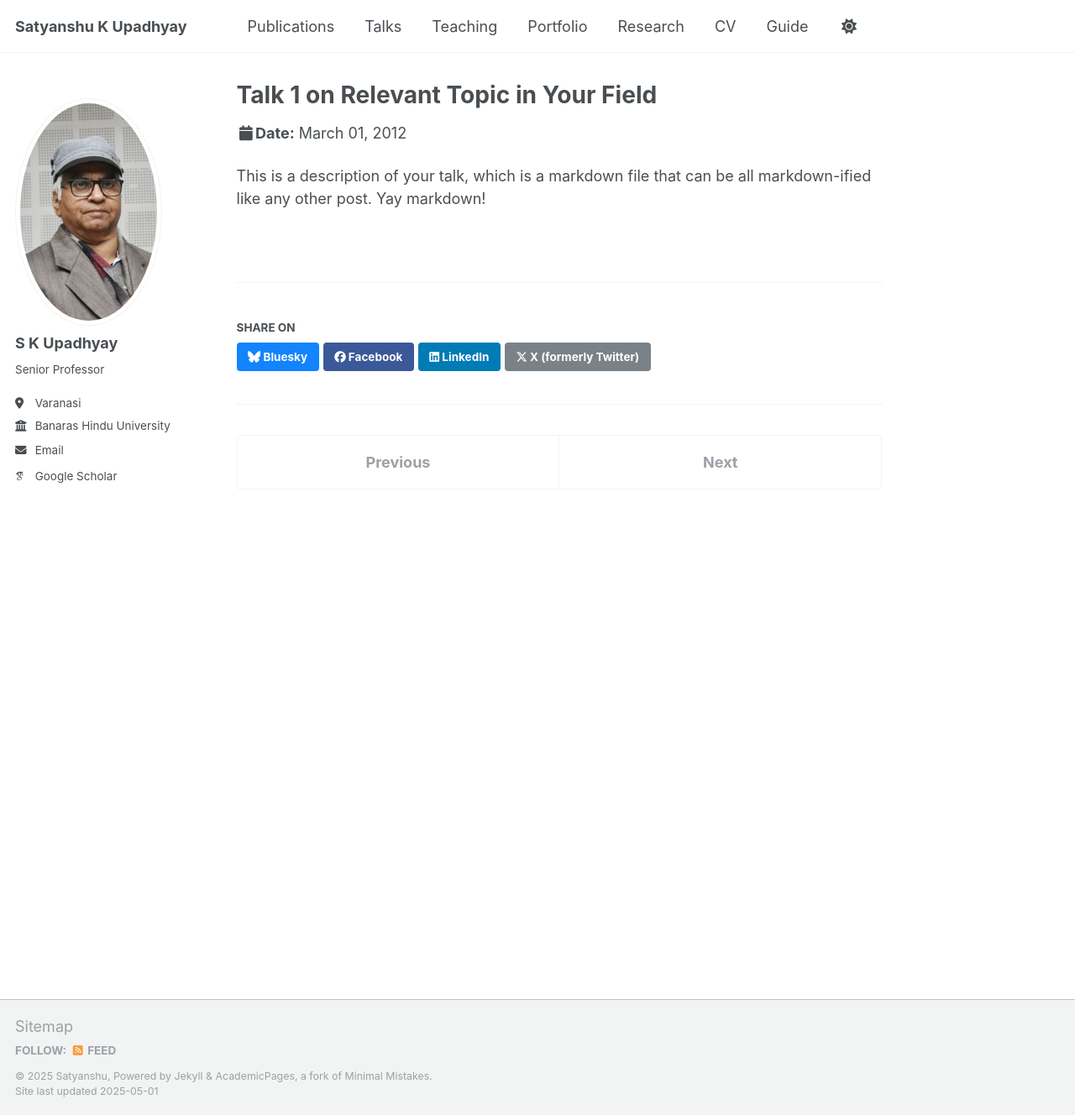
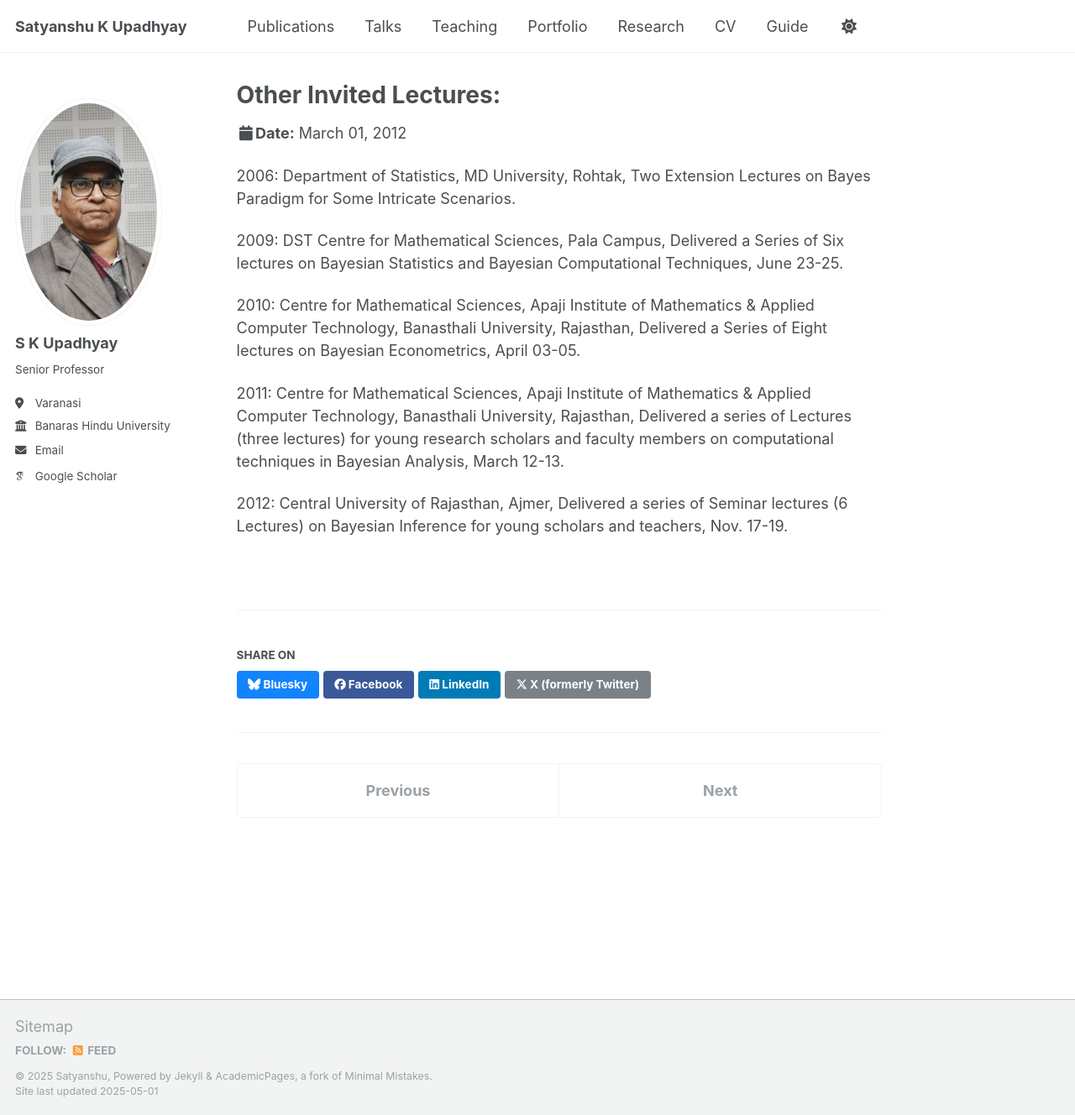
Before and after one commit to satyanshukupadhyay/satyanshukupadhyay, a Jekyll site: the page built from _talks/2012-03-01-talk-1.md, in a window 1280 px wide and 1328 px high. Shown: the whole window at 84% size. Built offline with Jekyll 4.4.1, drawn with Linux system fonts in a browser that asks for light colours; some web fonts are replaced.

Commit message:
Update 2012-03-01-talk-1.md

```diff
--- a/_talks/2012-03-01-talk-1.md
+++ b/_talks/2012-03-01-talk-1.md
@@ -1,11 +1,16 @@
 ---
-title: "Talk 1 on Relevant Topic in Your Field"
+title: "Other Invited Lectures:"
 collection: talks
 type: "Talk"
-permalink: /talks/2012-03-01-talk-1
-venue: "UC San Francisco, Department of Testing"
-date: 2012-03-01
-location: "San Francisco, CA, USA"
+permalink: /talks/talk-1
 ---
 
-This is a description of your talk, which is a markdown file that can be all markdown-ified like any other post. Yay markdown!
+2006: Department of Statistics, MD University, Rohtak, Two Extension Lectures on Bayes Paradigm for Some Intricate Scenarios.
+
+2009: DST Centre for Mathematical Sciences, Pala Campus, Delivered a Series of Six lectures on Bayesian Statistics and Bayesian Computational Techniques, June 23-25.
+
+2010: Centre for Mathematical Sciences, Apaji Institute of Mathematics & Applied Computer Technology, Banasthali University, Rajasthan, Delivered a Series of Eight lectures on Bayesian Econometrics, April 03-05.
+
+2011: Centre for Mathematical Sciences, Apaji Institute of Mathematics & Applied Computer Technology, Banasthali University, Rajasthan, Delivered a series of Lectures (three lectures) for young research scholars and faculty members on computational techniques in Bayesian Analysis, March 12-13.
+
+2012: Central University of Rajasthan, Ajmer, Delivered a series of Seminar lectures (6 Lectures) on Bayesian Inference for young scholars and teachers, Nov. 17-19.
```
